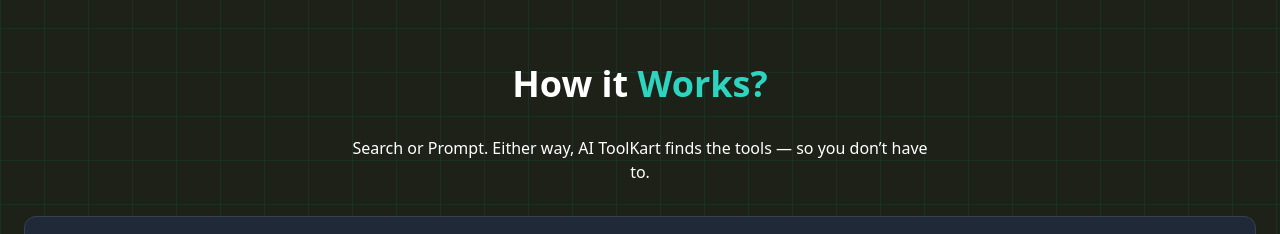
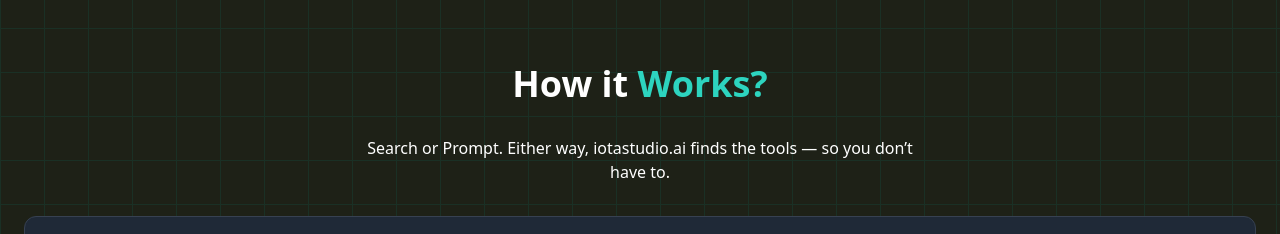
Before and after one commit to AIStudio-Agent/AI-Studio-Core, a React (Vite) app: page / in a window 1280 px wide. Shown: the part 1620-1854 px from the top of the page. Built offline with nearby package versions, Linux system fonts and the light colour scheme.

Commit message:
feat: updated HowItWorks section with animated hover + cleaned .gitignore

```diff
--- a/src/components/HowItWorks.tsx
+++ b/src/components/HowItWorks.tsx
@@ -37,7 +37,7 @@
             How it <span className="text-teal-400">Works?</span>
           </h2>
           <p className="text-white text-center max-w-xl">
-            Search or Prompt. Either way, AI ToolKart finds the tools — so you don’t have to.
+            Search or Prompt. Either way, iotastudio.ai finds the tools — so you don’t have to.
           </p>
 
           <div className="w-full flex flex-col gap-6">
```
